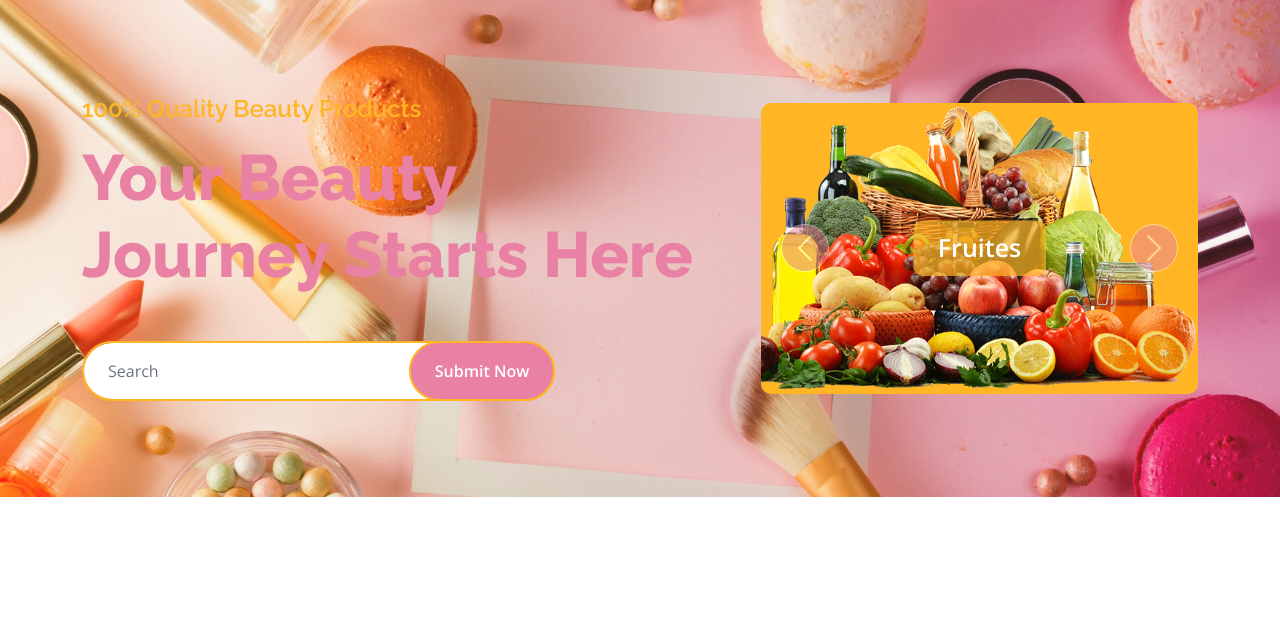
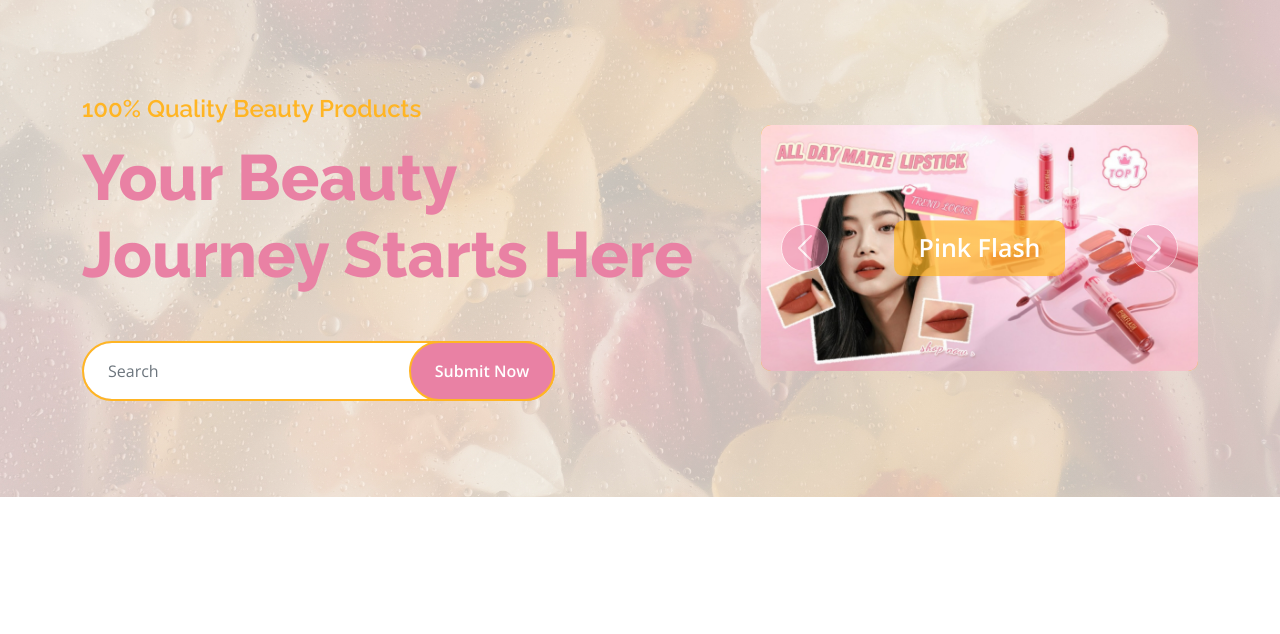
Before and after one commit to Zwelious/La-Beaute, a Laravel app: page / in a window 1280 px wide. Shown: the part 153-787 px from the top of the page. Run offline with Laravel 10, Linux system fonts and the light colour scheme; some libraries are stand-ins or nearby versions.

Commit message:
Homepage Images
Menambah image di homepage main

```diff
--- a/resources/views/index.blade.php
+++ b/resources/views/index.blade.php
@@ -17,12 +17,12 @@
                     <div id="carouselId" class="carousel slide position-relative" data-bs-ride="carousel">
                         <div class="carousel-inner" role="listbox">
                             <div class="carousel-item active rounded">
-                                <img src="img/hero-img-1.png" class="img-fluid w-100 h-100 bg-secondary rounded" alt="First slide">
-                                <a href="#" class="btn px-4 py-2 text-white rounded">Fruites</a>
+                                <img src="img/hero-img-1.jpg" class="img-fluid w-100 h-100 bg-secondary rounded" alt="First slide">
+                                <a href="#" class="btn px-4 py-2 text-white rounded">Pink Flash</a>
                             </div>
                             <div class="carousel-item rounded">
                                 <img src="img/hero-img-2.jpg" class="img-fluid w-100 h-100 rounded" alt="Second slide">
-                                <a href="#" class="btn px-4 py-2 text-white rounded">Vesitables</a>
+                                <a href="#" class="btn px-4 py-2 text-white rounded">Dior</a>
                             </div>
                         </div>
                         <button class="carousel-control-prev" type="button" data-bs-target="#carouselId" data-bs-slide="prev">
@@ -537,7 +537,7 @@
                 </div>
                 <div class="border border-primary rounded position-relative vesitable-item">
                     <div class="vesitable-img">
-                        <img src="img/vegetable-item-3.png" class="img-fluid w-100 rounded-top bg-light" alt="">
+                        <img src="img/vegetable-item-3.jpg" class="img-fluid w-100 rounded-top bg-light" alt="">
                     </div>
                     <div class="text-white bg-primary px-3 py-1 rounded position-absolute" style="top: 10px; right: 10px;">Vegetable</div>
                     <div class="p-4 rounded-bottom">
```
Also changed, not shown: public/img/hero-img-1.jpg (added), public/img/hero-img-1.png (deleted), public/img/hero-img-2.jpg, public/img/hero-img-3.jpg (added), public/img/hero-img-4.jpg (added), public/img/hero-img-5.jpg (added), public/img/hero-img-6.jpg (added), public/img/hero-img.jpg.
